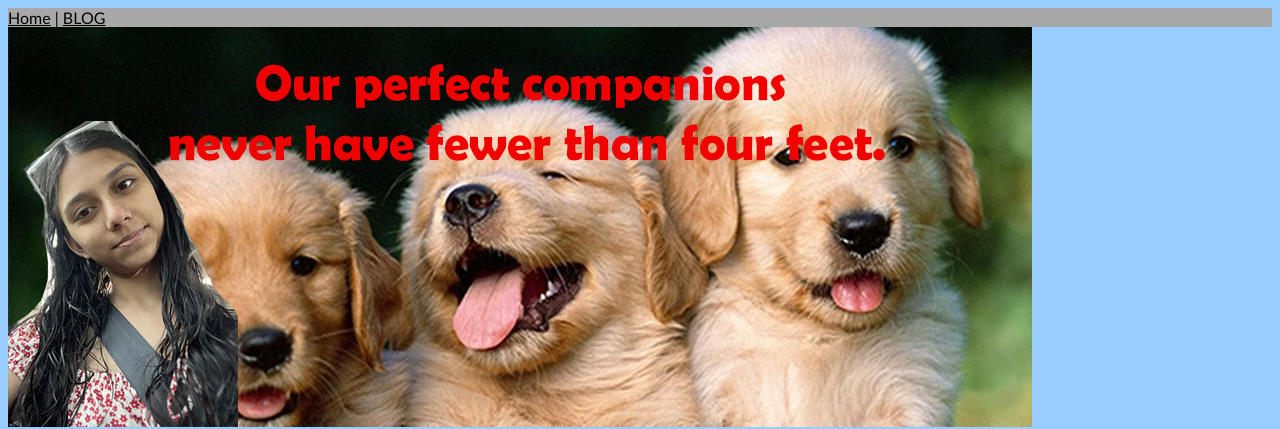
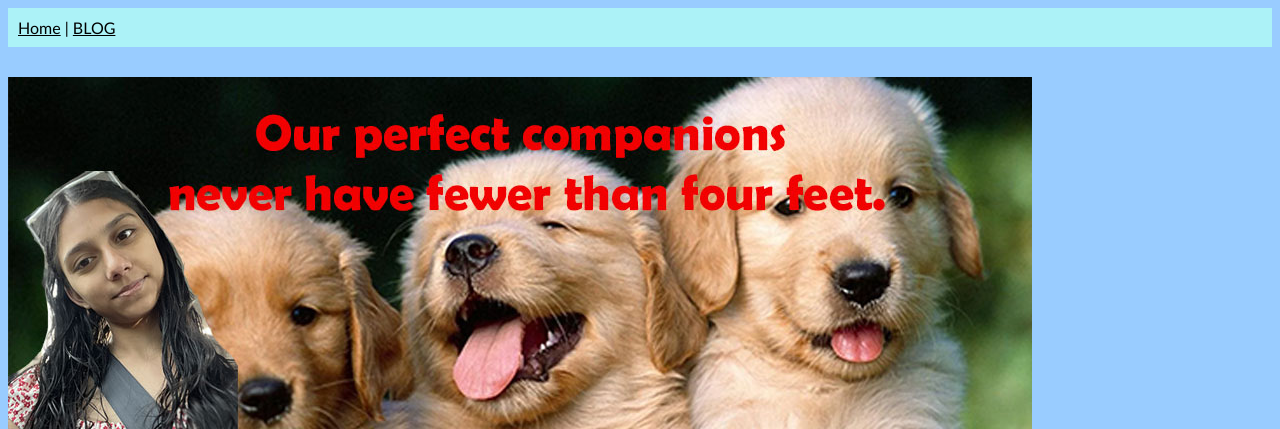
Before and after one commit to suitgirls/spai03, a plain HTML site: page Index Updated.html in a window 1280 px wide. Shown: the top 429 px of the page. Drawn offline with nearby package versions, Linux system fonts and the light colour scheme.

Commit message:
Add files via upload

```diff
--- a/styles.css
+++ b/styles.css
@@ -14,11 +14,15 @@ h1 {
   font-style: normal;
 }
 
-nav {background-color: #a8a8a8;}
+nav {
+    padding: 10px;
+    margin-bottom: 30px;
+    background-color: #acf2f7;
+    }
 
 nav a {color: rgb(0, 0, 0);}
 nav {color:rgb(0, 0, 0);}
 
-nav a hover {background-color: #a8a8a8}
+nav a hover {background-color: #acf2f7}
 
 a:hover {color: green}
```
